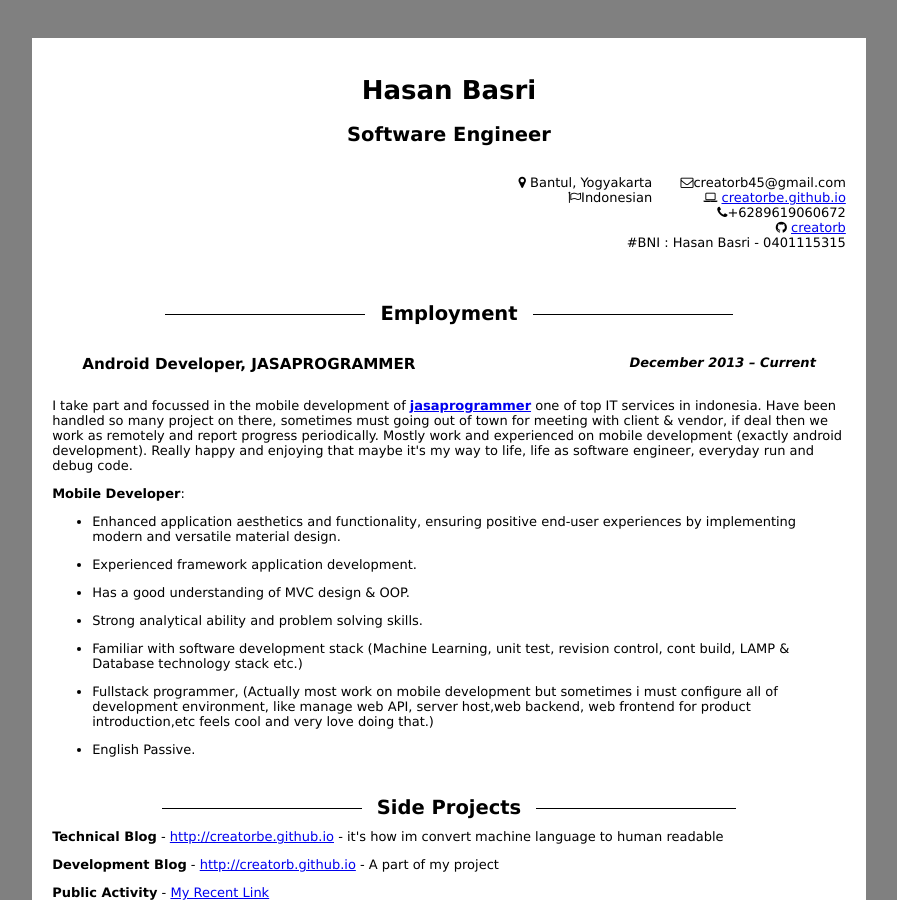
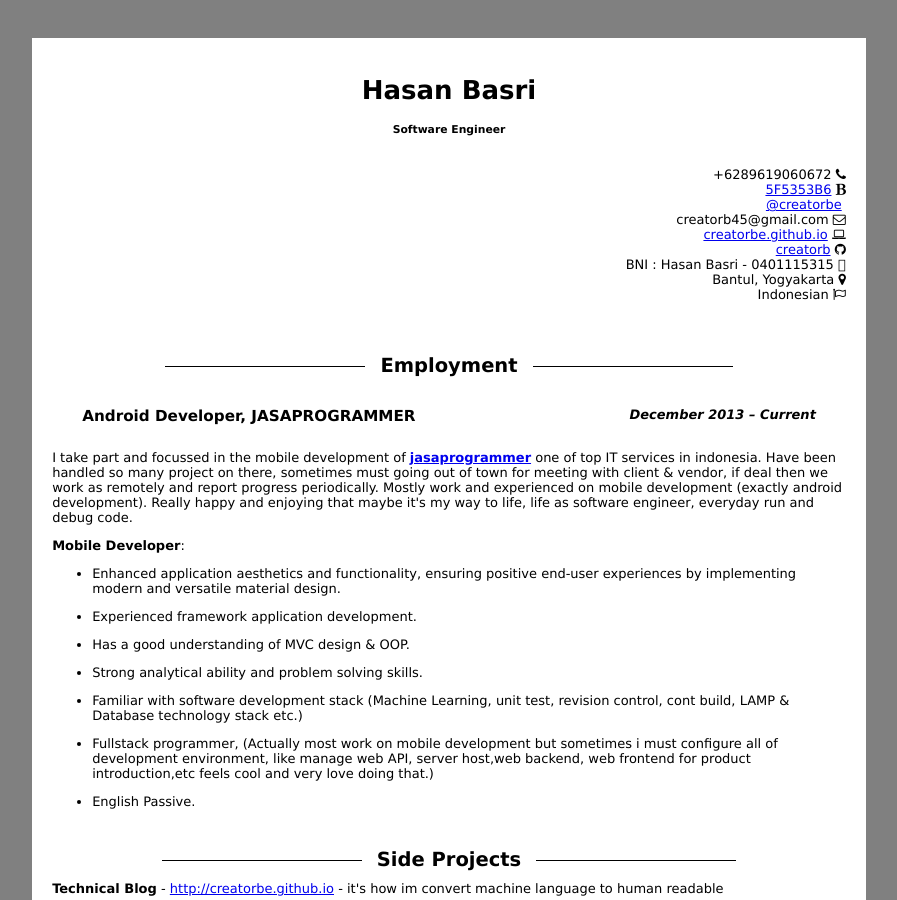
Before and after one commit to creatorbe/creatorbe.github.io, a Jekyll site: the page cv.html, which Jekyll copies as it is, in a window 1280 px wide and 900 px high. Shown: the whole window, without its empty margins (191-1088 px from the left). Built offline with Jekyll 4.4.1, drawn with Linux system fonts in a browser that asks for light colours.

Commit message:
add personal info

```diff
--- a/cv.html
+++ b/cv.html
@@ -14,21 +14,25 @@
 <body>
   <div class="page">
     <h1 id="creatorb">Hasan Basri</h1>
-    <h2 id="software-developer">Software Engineer</h1>
+    <h5 id="software-developer">Software Engineer</h5>
     <div style="width: 100%; overflow: hidden;">
-      <div style="width: 600px; float: left;">
+      <!-- <div style="width: 600px; float: left;">
         <ul class="personal-info">
           <li><i class="fa fa-map-marker"></i> Bantul, Yogyakarta</li>
-          <li><i class="fa fa-flag-o"></i>Indonesian</li>
+          <li><i class="fa fa-flag-o"></i> Indonesian</li>
         </ul>
-      </div>
+      </div> -->
       <div>
         <ul class="personal-info">
-          <li><i class="fa fa-envelope-o"></i>creatorb45@gmail.com</li>
-          <li><i class="fa fa-laptop"></i> <a href="http://creatorbe.github.io">creatorbe.github.io</a></li>
-          <li><i class="fa fa-phone"></i>+6289619060672</li>
-          <li><i class="fa fa-github"></i> <a href="http://github.com/creatorb">creatorb</a></li>
-          <li>#BNI : Hasan Basri - 0401115315</li>
+          <li>+6289619060672 <i class="fa fa-phone"></i></li>
+          <li><a href="https://raw.githubusercontent.com/creatorbe/creatorbe.github.io/master/static/img/bbm-creatorbe.jpg" target="_blank">5F5353B6</a> <i class="fa fa-bold"></i></li>
+          <li><a href="https://telegram.me/creatorbe" target="_blank">@creatorbe</a> <i class="fa fa-telegram"></i></li>
+          <li>creatorb45@gmail.com <i class="fa fa-envelope-o"></i></li>
+          <li><a href="http://creatorbe.github.io">creatorbe.github.io</a> <i class="fa fa-laptop"></i></li>
+          <li><a href="http://github.com/creatorb">creatorb</a> <i class="fa fa-github"></i></li>
+          <li>BNI : Hasan Basri - 0401115315 <i class="fa-credit-card"></i></li>
+          <li>Bantul, Yogyakarta <i class="fa fa-map-marker"></i></li>
+          <li>Indonesian <i class="fa fa-flag-o"></i></li>
 <!--
 
       <li><i class="fa fa-stack-overflow"></i> <a href=""></a></li>
```
